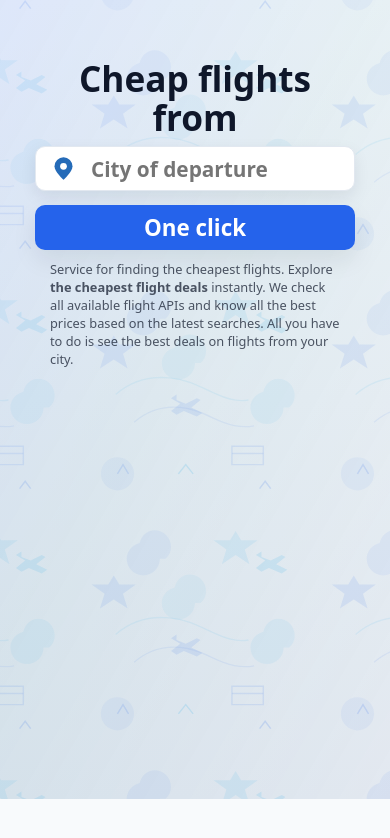
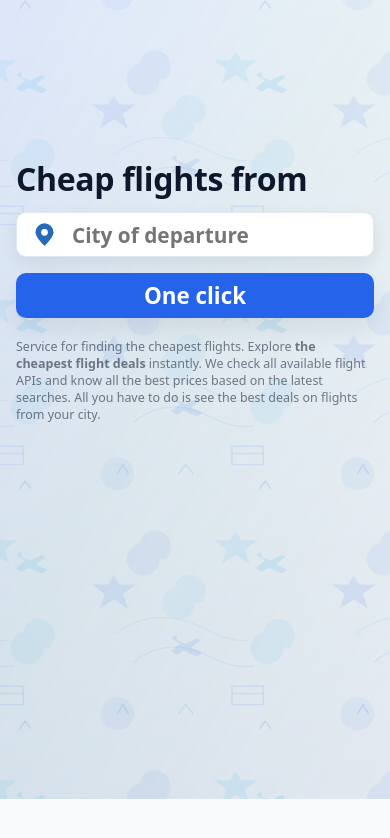
Before and after one commit to aemorozov/toTheTrip_web, a Next.js app: page / in a window 390 px wide. Shown: the top 838 px of the page. Built offline with nearby package versions, Linux system fonts and the light colour scheme; no server answers.

Commit message:
update styles

```diff
--- a/src/components/FlightBlock/FlightBlock.module.css
+++ b/src/components/FlightBlock/FlightBlock.module.css
@@ -5,7 +5,9 @@
   margin: 10px 0;
   background: var(--surface);
   border-radius: 16px;
-  transition: transform 0.2s ease, box-shadow 0.2s ease;
+  transition:
+    transform 0.2s ease,
+    box-shadow 0.2s ease;
   border: 1px solid var(--border);
   box-shadow: 0 10px 22px rgba(15, 23, 42, 0.08);
   overflow: hidden;
@@ -71,13 +73,13 @@
 
   .flight {
     min-width: 0;
-    height: 320px;
+    height: 350px;
   }
 }
 
 @media screen and (max-width: 639px) {
   .flight {
-    height: 300px;
+    height: 350px;
   }
 }
 
@@ -89,7 +91,7 @@
 
 .imageBlock {
   width: 100%;
-  height: 180px;
+  height: 195px;
   position: relative;
   overflow: hidden;
 }
@@ -102,12 +104,12 @@
 
 @media screen and (max-width: 879px) {
   .imageBlock {
-    height: 220px;
+    height: 260px;
   }
 }
 
 @media screen and (max-width: 639px) {
   .imageBlock {
-    height: 210px;
+    height: 260px;
   }
 }
--- a/src/components/FlightBlock/FlightBlock.tsx
+++ b/src/components/FlightBlock/FlightBlock.tsx
@@ -48,9 +48,7 @@ export default function FlightBlock({ flight, origin = null }) {
   const cityImageSrc = `/api/city-image?city=${encodeURIComponent(
     destinationName,
   )}`;
-  const [imgSrc, setImgSrc] = useState<string | StaticImageData>(
-    cityImageSrc,
-  );
+  const [imgSrc, setImgSrc] = useState<string | StaticImageData>(cityImageSrc);
 
   return (
     <Link href={link} target="_blank" className={styles.link}>
@@ -71,7 +69,7 @@ export default function FlightBlock({ flight, origin = null }) {
             <div className={styles.cities}>
               {origin ? (
                 <strong>
-                  {origin} ⮂
+                  {origin} ➔
                   <br />
                 </strong>
               ) : null}
--- a/src/components/HeroBlock/HeroBlock.module.css
+++ b/src/components/HeroBlock/HeroBlock.module.css
@@ -93,15 +93,16 @@
 
 .leftBlock h1 {
   font-size: 2.2em;
-  line-height: 1.1;
+  line-height: 1.15;
+  letter-spacing: -0.01em;
 }
 
 .heroDescription {
   font-size: 0.8em;
-  font-weight: 300;
+  font-weight: 400;
   width: 290px;
   margin: 10px auto;
-  color: rgba(15, 23, 42, 0.72);
+  color: rgba(15, 23, 42, 0.6);
 }
 
 .heroInput {
@@ -154,3 +155,40 @@
     font-size: 1.6em;
   }
 }
+
+@media screen and (max-width: 600px) {
+  .insideHeroBlock {
+    margin: 0 auto;
+    padding: 160px 16px 20px;
+    gap: 14px;
+    align-items: stretch;
+  }
+
+  .leftBlock,
+  .heroForm {
+    width: 100%;
+    margin: 0;
+    text-align: left;
+  }
+
+  .leftBlock h1 {
+    font-size: 2rem;
+    line-height: 1.2;
+  }
+
+  .heroForm {
+    display: flex;
+    flex-direction: column;
+    gap: 10px;
+  }
+
+  .searchButton {
+    margin-top: 6px;
+  }
+
+  .heroDescription {
+    width: 100%;
+    font-size: 0.78rem;
+    color: rgba(15, 23, 42, 0.55);
+  }
+}
--- a/src/components/RandomFlightsBlock/RandomFlightsBlock.module.css
+++ b/src/components/RandomFlightsBlock/RandomFlightsBlock.module.css
@@ -167,3 +167,16 @@
     scroll-snap-align: none;
   }
 }
+
+@media screen and (max-width: 879px) {
+  .emptyFlight {
+    min-width: 0;
+    height: 350px;
+  }
+}
+
+@media screen and (max-width: 639px) {
+  .emptyFlight {
+    height: 350px;
+  }
+}
```
Also changed, not shown: src/components/FlightsMainBlock/FlightsMainBlock.module.css (+13 -0 lines).
